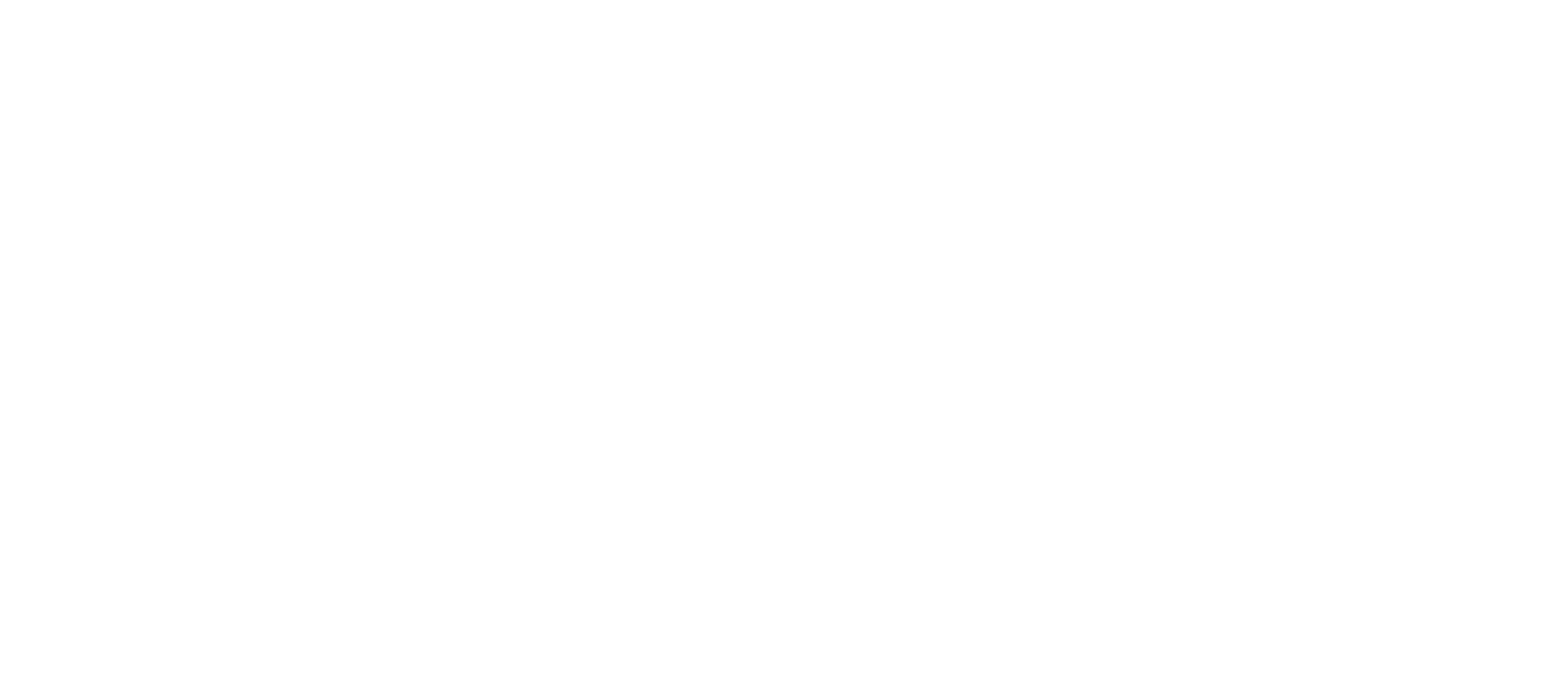
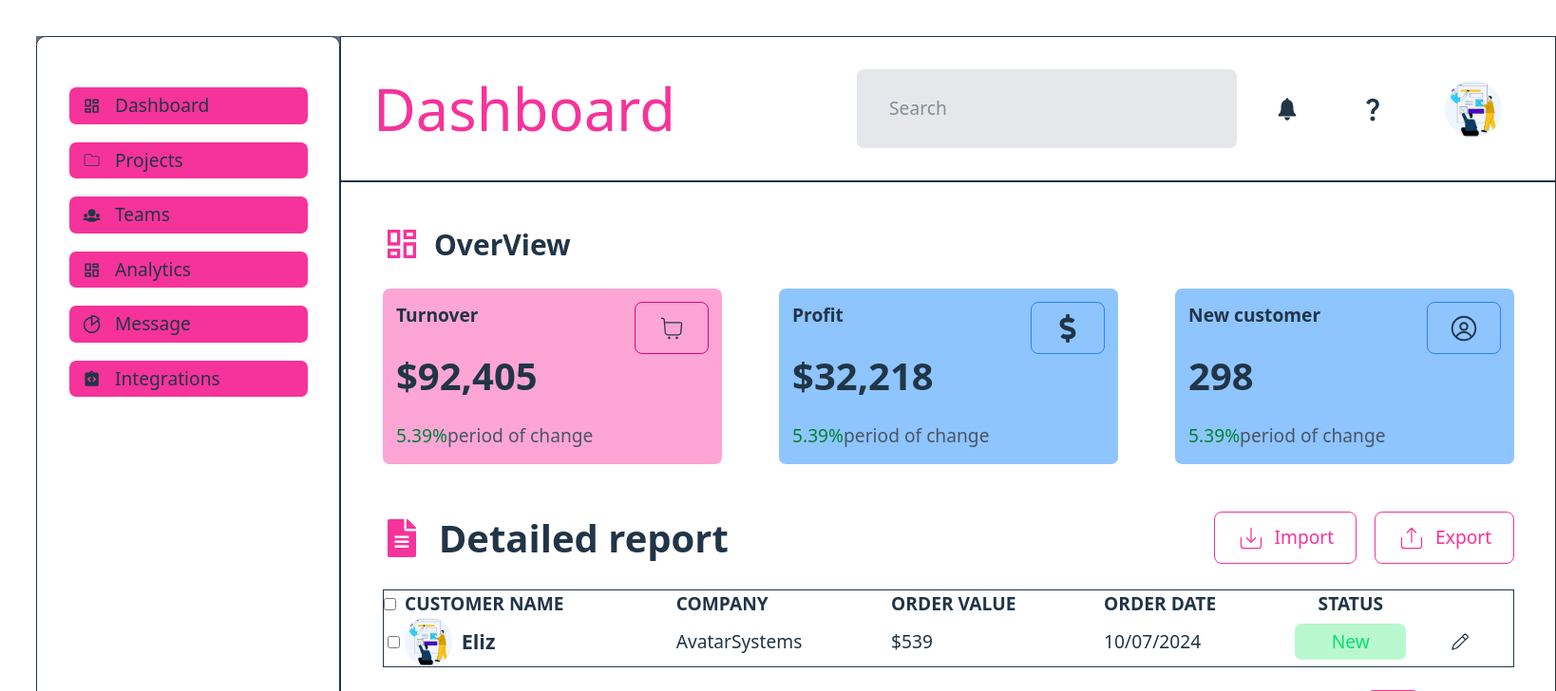
Before and after one commit to DoDuckAn/PTGDUG_Week07, a React (Vite) app: page / in a window 1280 px wide. Shown: the top 728 px of the page at 95% size, 1638 px wide, since content can reach past the window. Built offline with nearby package versions, Linux system fonts and the light colour scheme.

Commit message:
1.Grid CSS

```diff
--- a/src/App.jsx
+++ b/src/App.jsx
@@ -10,7 +10,7 @@
 
   return (
     <>
-
+      <Layout/>
     </>
   )
 }
```
Also changed, not shown: src/minhchung/1.PNG (added).
